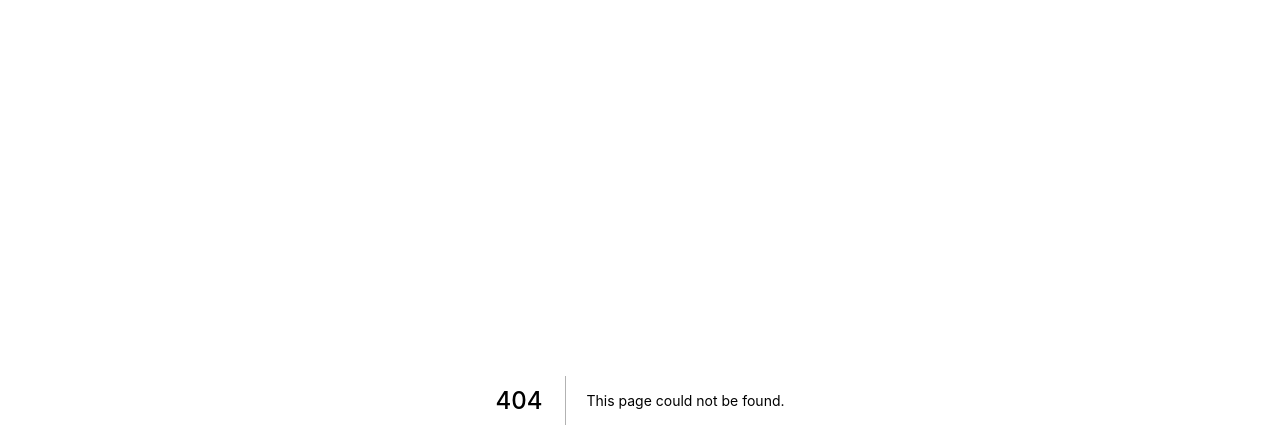
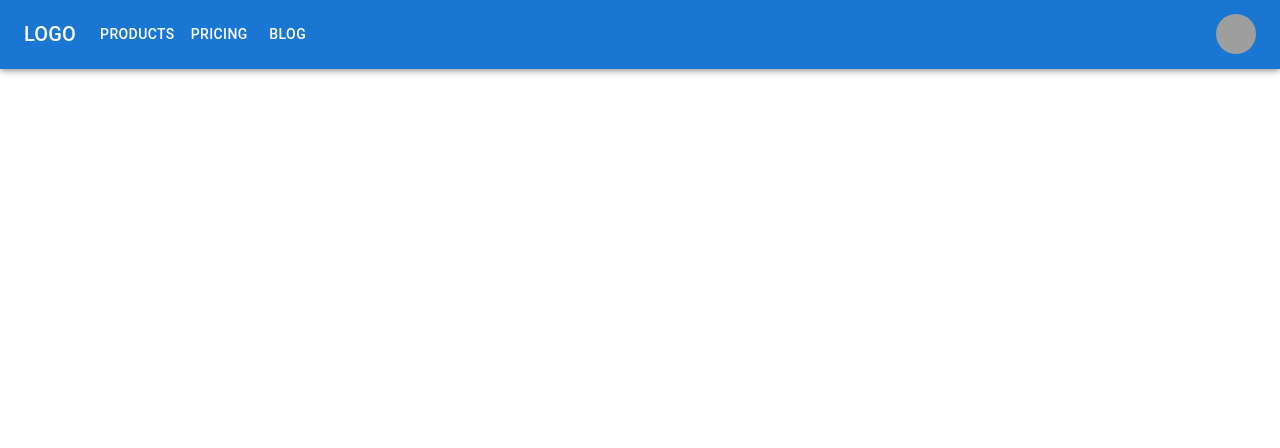
Before and after one commit to isharaman8/nextjs-portfolio, a Next.js app: page /about in a window 1280 px wide. Before the commit this address had no page. Shown: the top 448 px of the page. Built offline with nearby package versions, Linux system fonts and the light colour scheme; grey boxes are pictures that could not be loaded.

Commit message:
Created basic structure and navbar

```diff
--- /dev/null
+++ b/components/Navbar.tsx
@@ -0,0 +1,141 @@
+import AppBar from "@mui/material/AppBar";
+import Box from "@mui/material/Box";
+import Toolbar from "@mui/material/Toolbar";
+import IconButton from "@mui/material/IconButton";
+import Typography from "@mui/material/Typography";
+import Menu from "@mui/material/Menu";
+import MenuIcon from "@mui/icons-material/Menu";
+import Container from "@mui/material/Container";
+import Avatar from "@mui/material/Avatar";
+import Button from "@mui/material/Button";
+import Tooltip from "@mui/material/Tooltip";
+import MenuItem from "@mui/material/MenuItem";
+import { useState } from "react";
+
+const pages = ["Products", "Pricing", "Blog"];
+const settings = ["Profile", "Account", "Dashboard", "Logout"];
+
+const Navbar = () => {
+	const [anchorElNav, setAnchorElNav] = useState<null | HTMLElement>(null);
+	const [anchorElUser, setAnchorElUser] = useState<null | HTMLElement>(null);
+
+	const handleOpenNavMenu = (event: React.MouseEvent<HTMLElement>) => {
+		setAnchorElNav(event.currentTarget);
+	};
+	const handleOpenUserMenu = (event: React.MouseEvent<HTMLElement>) => {
+		setAnchorElUser(event.currentTarget);
+	};
+
+	const handleCloseNavMenu = () => {
+		setAnchorElNav(null);
+	};
+
+	const handleCloseUserMenu = () => {
+		setAnchorElUser(null);
+	};
+
+	return (
+		<AppBar position="fixed">
+			<Container maxWidth="xl">
+				<Toolbar disableGutters>
+					<Typography
+						variant="h6"
+						noWrap
+						component="div"
+						sx={{ mr: 2, display: { xs: "none", md: "flex" } }}
+					>
+						LOGO
+					</Typography>
+
+					<Box sx={{ flexGrow: 1, display: { xs: "flex", md: "none" } }}>
+						<IconButton
+							size="large"
+							aria-label="account of current user"
+							aria-controls="menu-appbar"
+							aria-haspopup="true"
+							onClick={handleOpenNavMenu}
+							color="inherit"
+						>
+							<MenuIcon />
+						</IconButton>
+						<Menu
+							id="menu-appbar"
+							anchorEl={anchorElNav}
+							anchorOrigin={{
+								vertical: "bottom",
+								horizontal: "left",
+							}}
+							keepMounted
+							transformOrigin={{
+								vertical: "top",
+								horizontal: "left",
+							}}
+							open={Boolean(anchorElNav)}
+							onClose={handleCloseNavMenu}
+							sx={{
+								display: { xs: "block", md: "none" },
+							}}
+						>
+							{pages.map((page) => (
+								<MenuItem key={page} onClick={handleCloseNavMenu}>
+									<Typography textAlign="center">{page}</Typography>
+								</MenuItem>
+							))}
+						</Menu>
+					</Box>
+					<Typography
+						variant="h6"
+						noWrap
+						component="div"
+						sx={{ flexGrow: 1, display: { xs: "flex", md: "none" } }}
+					>
+						LOGO
+					</Typography>
+					<Box sx={{ flexGrow: 1, display: { xs: "none", md: "flex" } }}>
+						{pages.map((page) => (
+							<Button
+								key={page}
+								onClick={handleCloseNavMenu}
+								sx={{ my: 2, color: "white", display: "block" }}
+							>
+								{page}
+							</Button>
+						))}
+					</Box>
+
+					<Box sx={{ flexGrow: 0 }}>
+						<Tooltip title="Open settings">
+							<IconButton onClick={handleOpenUserMenu} sx={{ p: 0 }}>
+								<Avatar alt="Remy Sharp" src="/static/images/avatar/2.jpg" />
+							</IconButton>
+						</Tooltip>
+						<Menu
+							sx={{ mt: "45px" }}
+							id="menu-appbar"
+							anchorEl={anchorElUser}
+							anchorOrigin={{
+								vertical: "top",
+								horizontal: "right",
+							}}
+							keepMounted
+							transformOrigin={{
+								vertical: "top",
+								horizontal: "right",
+							}}
+							open={Boolean(anchorElUser)}
+							onClose={handleCloseUserMenu}
+						>
+							{settings.map((setting) => (
+								<MenuItem key={setting} onClick={handleCloseUserMenu}>
+									<Typography textAlign="center">{setting}</Typography>
+								</MenuItem>
+							))}
+						</Menu>
+					</Box>
+				</Toolbar>
+			</Container>
+		</AppBar>
+	);
+};
+
+export default Navbar;
--- a/package.json
+++ b/package.json
@@ -9,6 +9,10 @@
     "lint": "next lint"
   },
   "dependencies": {
+    "@emotion/react": "^11.9.0",
+    "@emotion/styled": "^11.8.1",
+    "@mui/icons-material": "^5.6.2",
+    "@mui/material": "^5.6.3",
     "next": "12.1.5",
     "react": "18.0.0",
     "react-dom": "18.0.0"
--- a/pages/_app.tsx
+++ b/pages/_app.tsx
@@ -1,8 +1,14 @@
-import '../styles/globals.css'
-import type { AppProps } from 'next/app'
+import "../styles/globals.css";
+import type { AppProps } from "next/app";
+import Navbar from "../components/Navbar";
 
 function MyApp({ Component, pageProps }: AppProps) {
-  return <Component {...pageProps} />
+	return (
+		<>
+			<Navbar />
+			<Component {...pageProps} />;
+		</>
+	);
 }
 
-export default MyApp
+export default MyApp;
--- /dev/null
+++ b/pages/about.tsx
@@ -0,0 +1,12 @@
+import { Button } from "@mui/material";
+import React from "react";
+
+function About() {
+	return (
+		<>
+			<Button variant="contained">Click</Button>
+		</>
+	);
+}
+
+export default About;
```
Also changed, not shown: 1 other file (tests, documents, lock files or other folders).
